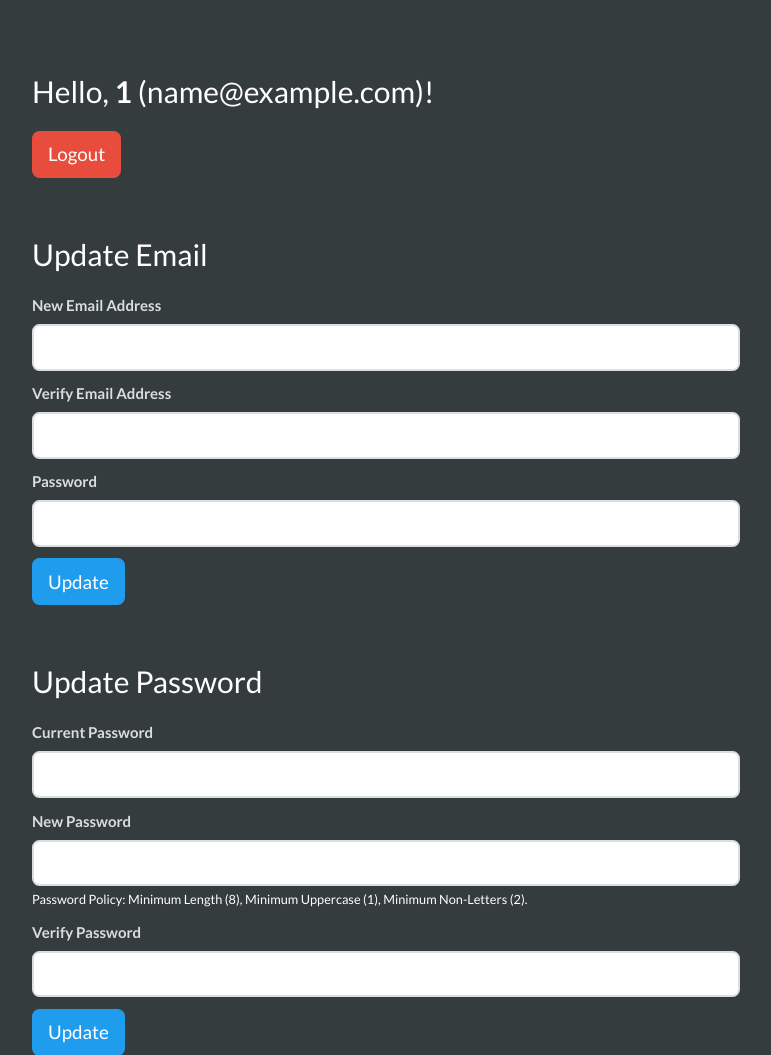
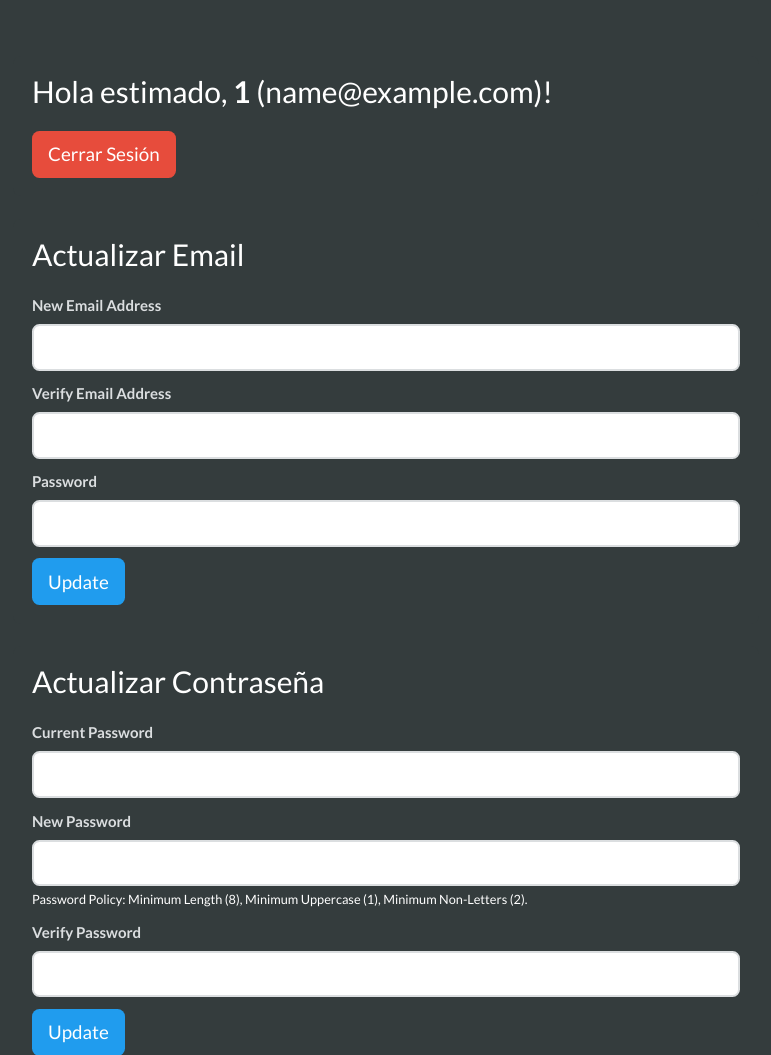
Before and after one commit to Monitore1209/Monitoreo-ICMP, a Flask app: template ipmon/templates/account.html in a window 1280 px wide. Shown: the part 141-1196 px from the top of the page, without its empty margins (254-1025 px from the left). Run offline with Flask 2, Linux system fonts and the light colour scheme; the template is opened without the code that fills it: values that come from a table or form of the project are taken from there, others are empty; the visitor is signed in with stand-in values (Sample User, id 1); some libraries are stand-ins or nearby versions.

Commit message:
Update account.html

```diff
--- a/ipmon/templates/account.html
+++ b/ipmon/templates/account.html
@@ -4,13 +4,13 @@
 
 <div class="column is-8 is-offset-2">
     <div class="box">
-        <h3 class="title">Hello, <b>{{ current_user.id }}</b> ({{ current_user.email }})!</h3>
+        <h3 class="title">Hola estimado, <b>{{ current_user.id }}</b> ({{ current_user.email }})!</h3>
         <form action="{{ url_for('auth.logout') }}">
-            <button class="button is-danger is-medium">Logout</button>
+            <button class="button is-danger is-medium">Cerrar Sesión</button>
         </form>
     </div>
     <div class="box">
-        <p class="title">Update Email</p>
+        <p class="title">Actualizar Email</p>
         <form action="{{ url_for('auth.update_email') }}" method="POST" novalidate>
             {{ email_form.hidden_tag() }}
             <div class="field">
@@ -35,7 +35,7 @@
         </form>
     </div>
     <div class="box">
-        <p class="title">Update Password</p>
+        <p class="title">Actualizar Contraseña</p>
         <form action="{{ url_for('auth.update_password') }}" method="POST" novalidate>
             {{ password_form.hidden_tag() }}
             <div class="field">
```
